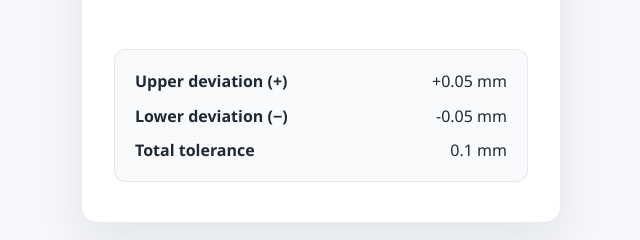
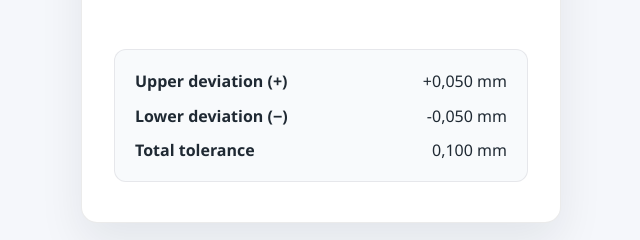
Before and after one commit to zahirorr/tolerances-, a plain HTML site: page index.html in a window 1280 px wide. Both pictures are taken after typing "5" into the empty fields and a click on the button "Calculate". Shown: the part 506-746 px from the top of the page, 319-959 px from the left. Drawn offline with Linux system fonts and the light colour scheme.

Commit message:
Format tolerance output with decimal comma

```diff
--- a/index.html
+++ b/index.html
@@ -283,9 +283,13 @@
 
     let currentLang = 'en';
 
-    function formatValue(num) {
-      const rounded = Number(num.toFixed(3));
-      return (rounded === 0 ? 0 : rounded).toString();
+    function formatNumber(num) {
+      return num.toFixed(3).replace('.', ',');
+    }
+
+    function formatSigned(num) {
+      const sign = num >= 0 ? '+' : '-';
+      return `${sign}${formatNumber(Math.abs(num))}`;
     }
 
     function resetResults() {
@@ -330,9 +334,9 @@
       const lower = -tolValue;
       const total = upper - lower;
 
-      upperValue.textContent = `+${formatValue(upper)} mm`;
-      lowerValue.textContent = `${formatValue(lower)} mm`;
-      totalValue.textContent = `${formatValue(total)} mm`;
+      upperValue.textContent = `${formatSigned(upper)} mm`;
+      lowerValue.textContent = `${formatSigned(lower)} mm`;
+      totalValue.textContent = `${formatNumber(total)} mm`;
       messageEl.textContent = '';
     }
 
```
